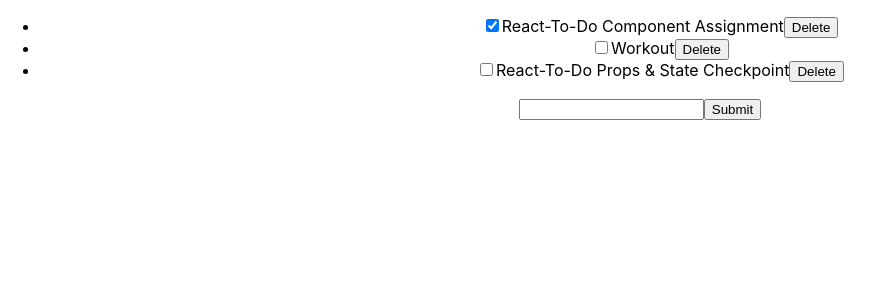
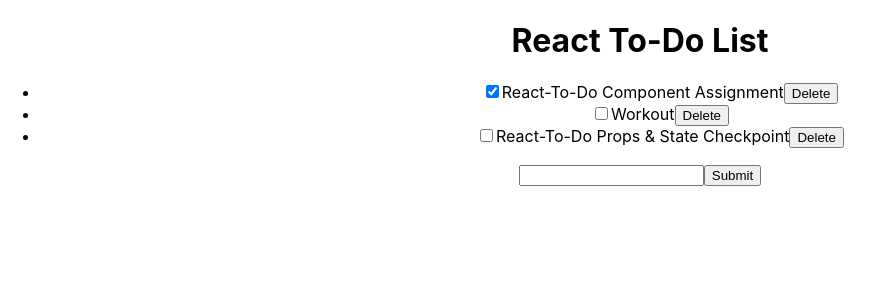
Before and after one commit to wayock/react-to-do, a React (Create React App) app: page / in a window 1280 px wide. Shown: the top 300 px of the page, without its empty margins (0-884 px from the left). Built offline with nearby package versions, Linux system fonts and the light colour scheme.

Commit message:
delete todo items and heading displays.

```diff
--- a/src/App.js
+++ b/src/App.js
@@ -46,6 +46,7 @@
   render() {
     return (
       <div className="App">
+        <h1>React To-Do List</h1>
         <ul>
           { this.state.todos.map( (todo, index) =>
             <ToDo key={ index } description={ todo.description } isCompleted={ todo.isCompleted } toggleComplete={ () => this.toggleComplete(index)} isDeleted={ todo.isDeleted } deleteTodo={ () => this.deleteTodo(index) } />
```
Also changed, not shown: 1 other file (tests, documents, lock files or other folders).
